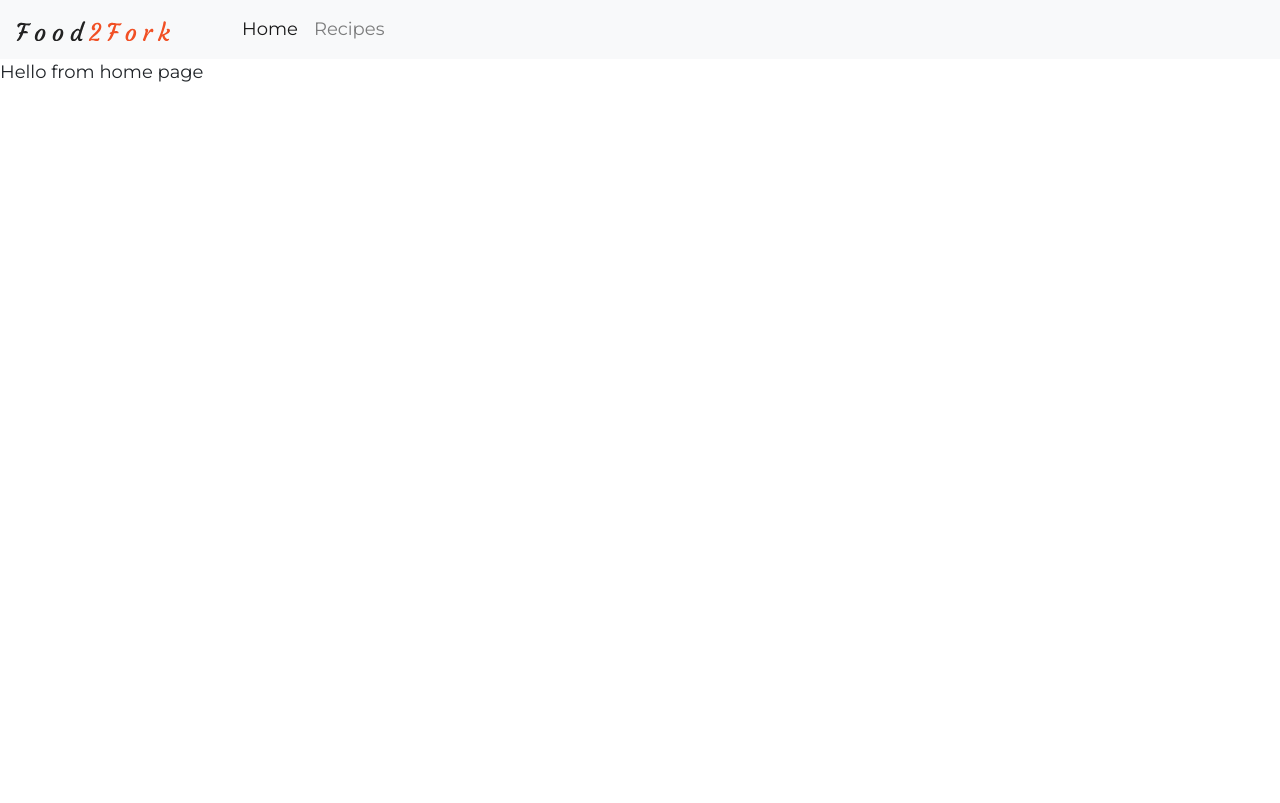
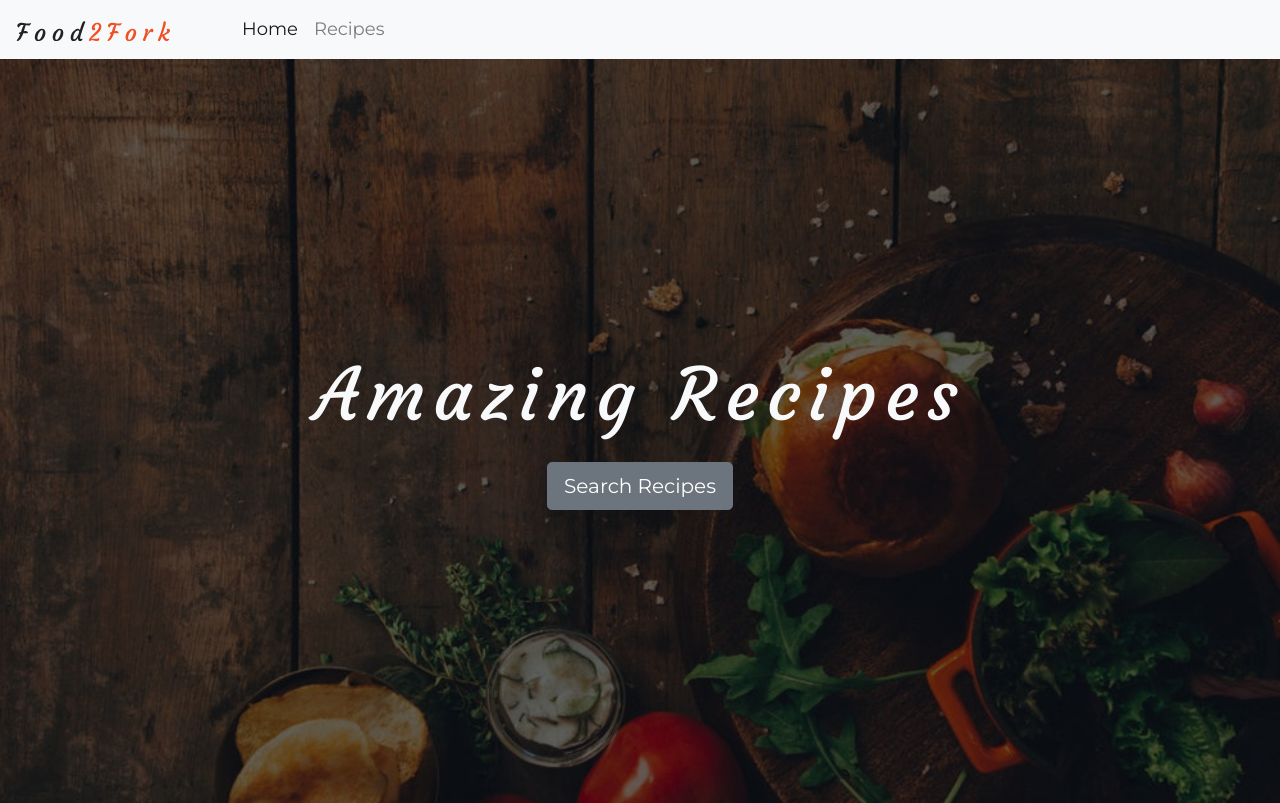
Before and after one commit to wechuli/food-to-fork, a React (Create React App) app: page / in a window 1280 px wide. Built offline with nearby package versions, Linux system fonts and the light colour scheme.

Commit message:
finish header component

```diff
--- a/src/App.css
+++ b/src/App.css
@@ -14,3 +14,8 @@
 .letter-spacing {
   letter-spacing: 0.5rem;
 }
+
+.header-hero{
+  background:linear-gradient(rgba(0,0,0,0.6),rgba(0,0,0,0.6)), url(./images/homeBcg.jpeg) center/cover no-repeat;
+  min-height: calc(100vh - 56px);
+}
--- a/src/App.jsx
+++ b/src/App.jsx
@@ -11,6 +11,7 @@
 function App() {
   return (
     <>
+
       <NavBar />
       <Switch>
         <Route exact path="/" component={Home} />
--- /dev/null
+++ b/src/components/Header.jsx
@@ -0,0 +1,27 @@
+import React from "react";
+import {} from "react-router-dom";
+
+function Header(props) {
+  const { children, title, styleClass } = props;
+  return (
+    <header>
+      <div className="container-fluid">
+        <div className={`row align-items-center ${styleClass}`}>
+          <div className="col text-center">
+            <h1 className="text-light display-3 letter-spacing text-slanted">
+              {title}
+            </h1>
+            {children}
+          </div>
+        </div>
+      </div>
+    </header>
+  );
+}
+
+Header.defaultProps = {
+  title: "default title",
+  styleClass: "header-hero"
+};
+
+export default Header;
--- a/src/pages/Home.jsx
+++ b/src/pages/Home.jsx
@@ -1,13 +1,19 @@
-import React, { Component } from 'react'
+import React, { Component } from "react";
+import { Link } from "react-router-dom";
+import Header from "../components/Header";
 
 class Home extends Component {
-    render() {
-        return (
-            <div>
-                Hello from home page
-            </div>
-        )
-    }
+  render() {
+    return (
+      <>
+        <Header title="Amazing Recipes">
+          <Link exact to="recipes" className="btn btn-secondary btn-lg mt-3 ">
+            Search Recipes
+          </Link>
+        </Header>
+      </>
+    );
+  }
 }
 
-export default Home
+export default Home;
```
